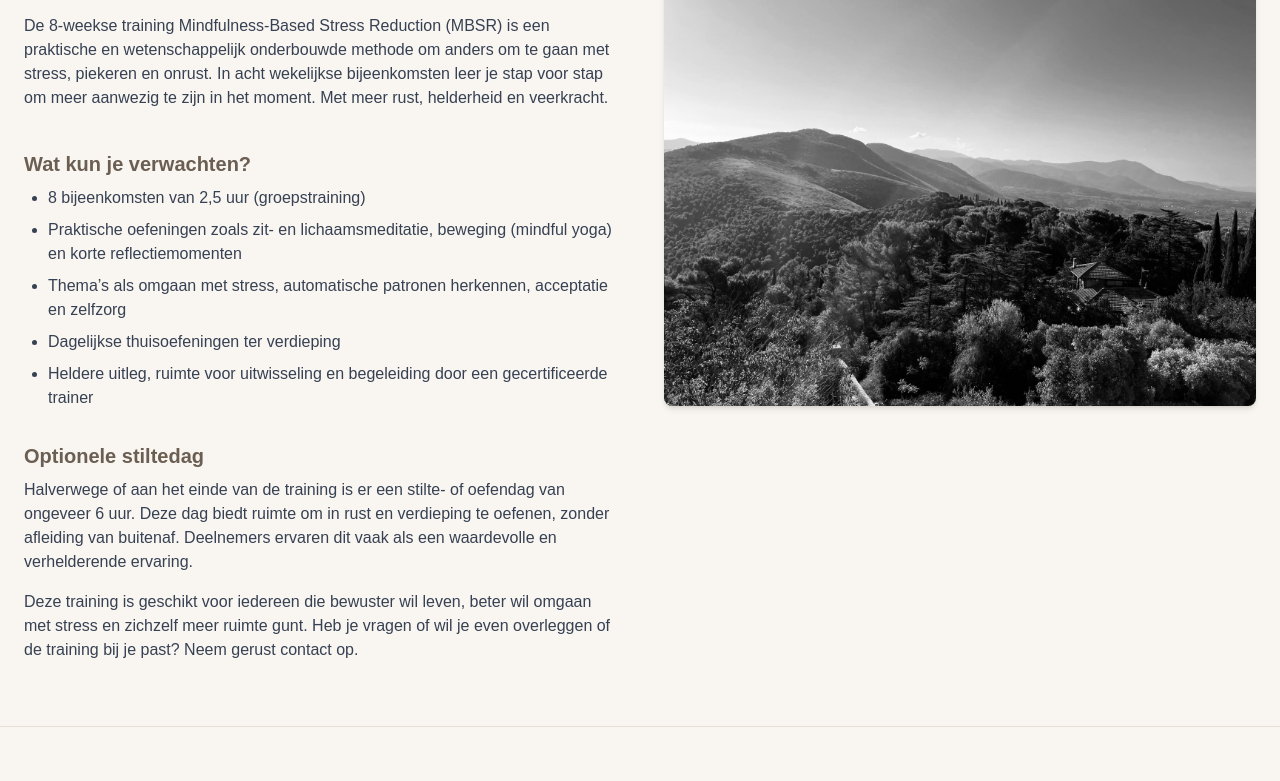
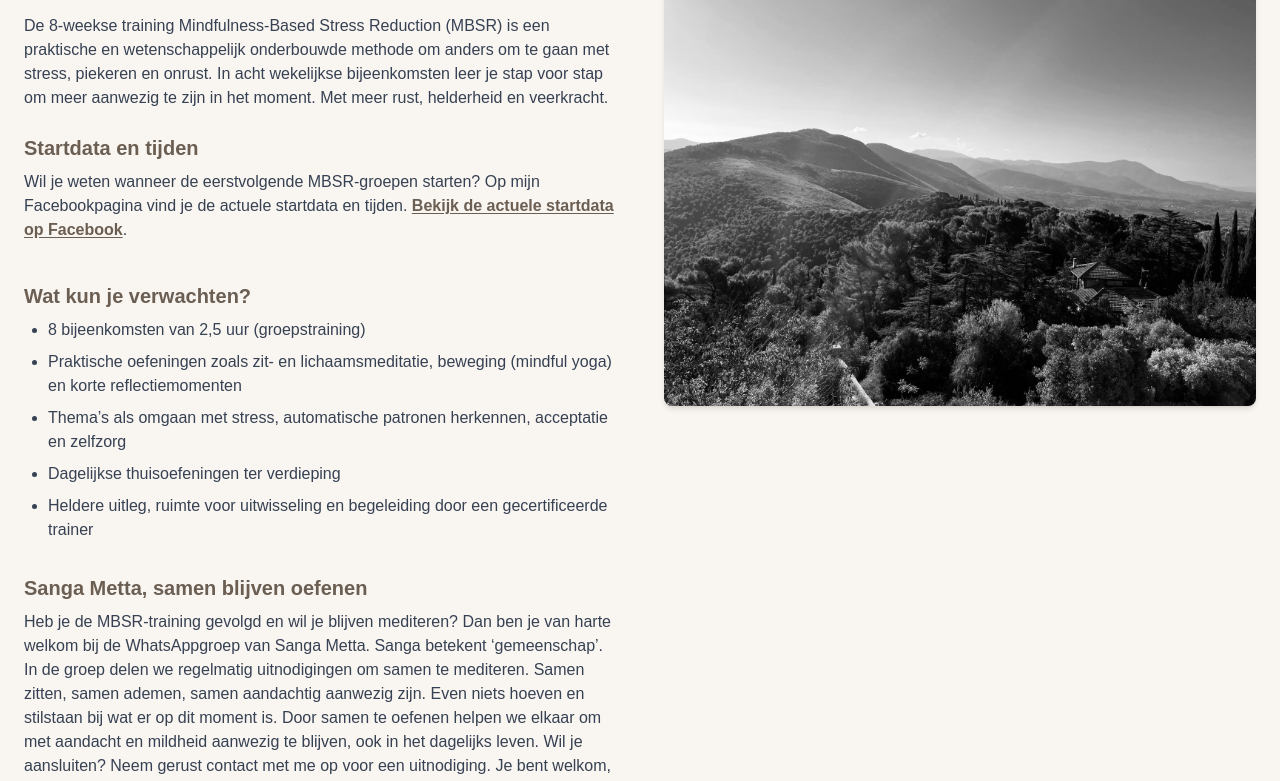
Before and after one commit to Nieksnut/mindfulness-website, a Next.js app: page /8weekse in a window 1280 px wide. Shown: the part 660-1441 px from the top of the page. Built offline with nearby package versions, Linux system fonts and the light colour scheme.

Commit message:
Verwijs naar Facebook voor actuele MBSR-startdata

```diff
--- a/src/components/TRAINING8weekse.tsx
+++ b/src/components/TRAINING8weekse.tsx
@@ -41,6 +41,21 @@ export default function PraktischBlock() {
           helderheid en veerkracht.
         </p>
 
+       <h3 className="text-xl font-semibold text-[#6b5e52] mt-2 mb-2">
+        Startdata en tijden
+       </h3>
+
+          <p className="text-gray-700 mb-4">
+          Wil je weten wanneer de eerstvolgende MBSR-groepen starten? Op mijn
+          Facebookpagina vind je de actuele startdata en tijden.{' '}
+          <a
+          href="https://www.facebook.com/profile.php?id=61584744758260"
+          className="font-semibold text-[#6b5e52] underline underline-offset-2">
+          Bekijk de actuele startdata op Facebook
+          </a>
+  .
+          </p>
+
         <h3 className="text-xl font-semibold text-[#6b5e52] mt-6 mb-2">
           Wat kun je verwachten?
         </h3>
@@ -63,14 +78,15 @@ export default function PraktischBlock() {
         </ul>
 
         <h3 className="text-xl font-semibold text-[#6b5e52] mt-2 mb-2">
-          Optionele stiltedag
+          Sanga Metta, samen blijven oefenen
         </h3>
 
         <p className="text-gray-700 mb-4">
-          Halverwege of aan het einde van de training is er een stilte- of
-          oefendag van ongeveer 6 uur. Deze dag biedt ruimte om in rust en
-          verdieping te oefenen, zonder afleiding van buitenaf. Deelnemers
-          ervaren dit vaak als een waardevolle en verhelderende ervaring.
+          Heb je de MBSR-training gevolgd en wil je blijven mediteren? Dan ben je van harte welkom bij de WhatsAppgroep van Sanga Metta.
+          Sanga betekent ‘gemeenschap’. In de groep delen we regelmatig uitnodigingen om samen te mediteren.
+          Samen zitten, samen ademen, samen aandachtig aanwezig zijn. Even niets hoeven en stilstaan bij wat er op dit moment is.
+          Door samen te oefenen helpen we elkaar om met aandacht en mildheid aanwezig te blijven, ook in het dagelijks leven.
+          Wil je aansluiten? Neem gerust contact met me op voor een uitnodiging. Je bent welkom, precies zoals je bent.
         </p>
 
         <p className="text-gray-700">
```
